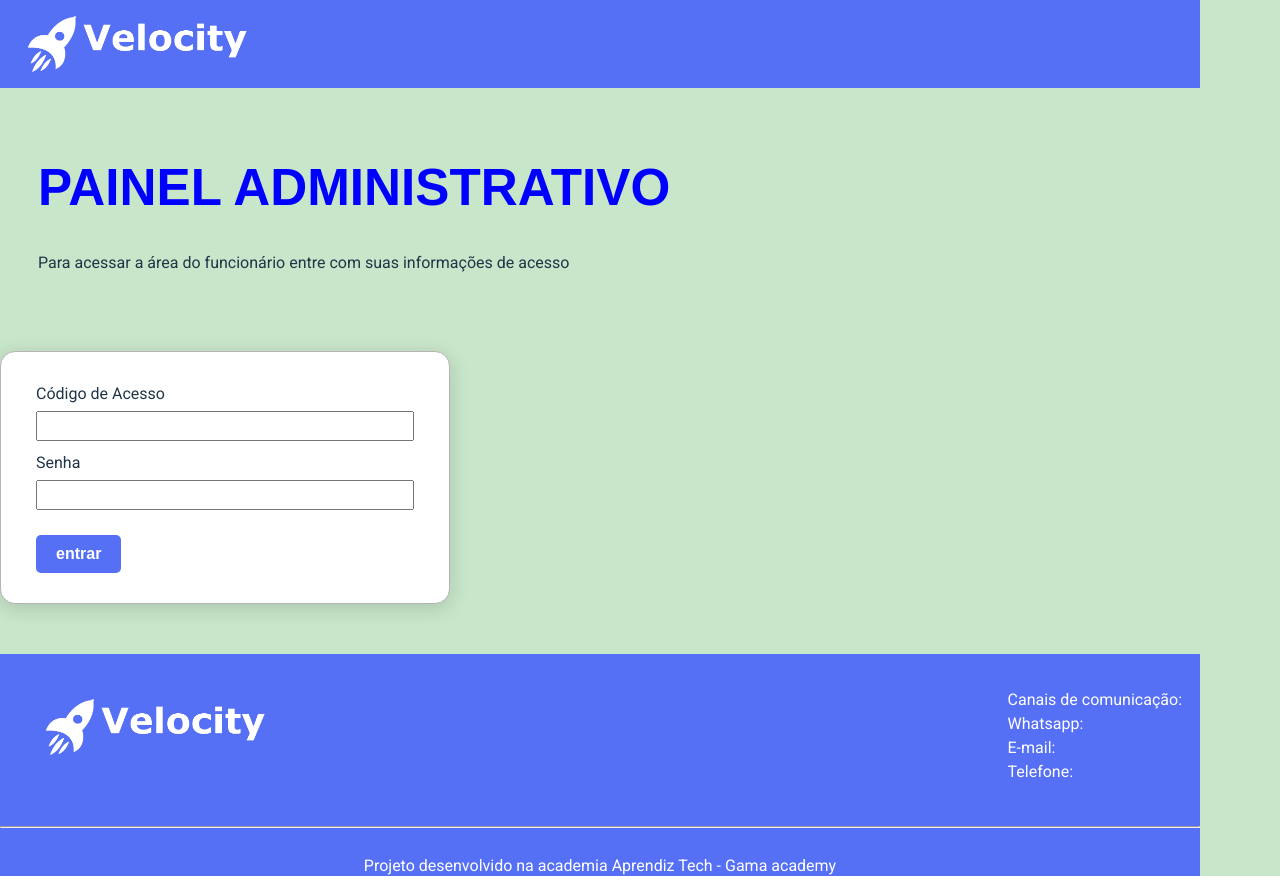
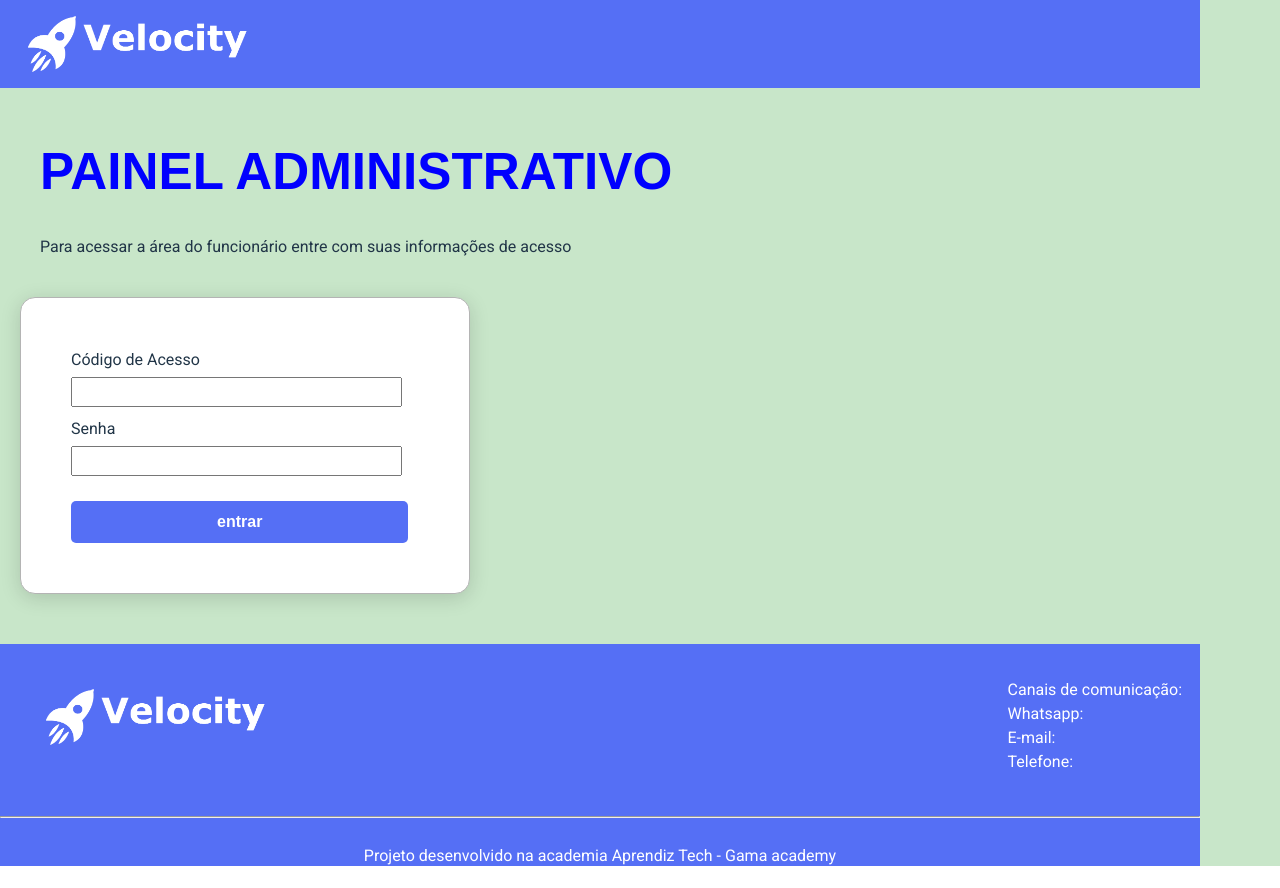
Before and after one commit to hitchhikerp/projeto-integrador-equipe-4-pt2, a React (Vite) app: page / in a window 1280 px wide. Built offline with nearby package versions, Linux system fonts and the light colour scheme; the HTML template or start-up script is replaced by a standard one.

Commit message:
estilizando e arrumando o codigo de estilo

```diff
--- a/package.json
+++ b/package.json
@@ -10,6 +10,7 @@
     "preview": "vite preview"
   },
   "dependencies": {
+    "highcharts-react-official": "^3.2.0",
     "normalize.css": "^8.0.1",
     "react": "^18.2.0",
     "react-dom": "^18.2.0",
--- a/src/Componentes/Button/style.ts
+++ b/src/Componentes/Button/style.ts
@@ -2,8 +2,8 @@ import styled from "styled-components";
 
 export const ButtonStyled = styled.button`
   background-color: #556ff5;
-  color: #fff;
-  padding: 10px 20px;
+  color: #ffffff;
+  padding: 12px 146px;
   margin: 15px 0 0;
   border: none;
   border-radius: 5px;
@@ -11,6 +11,8 @@ export const ButtonStyled = styled.button`
   font-weight: 700;
 
   &:hover {
-    background-color: red;
+    transition: 300ms;
+    background-color: #36469A;
+    cursor: pointer;
   }
 `;
--- a/src/Componentes/Button2/style.ts
+++ b/src/Componentes/Button2/style.ts
@@ -1,7 +1,7 @@
 import styled from "styled-components";
 
 export const ButtonStyled = styled.button`
-background-color: white;
+background-color: #ffffff;
 color: #556ff5;
 padding: 8px 18px;
 margin: 15px 0 0;
@@ -9,4 +9,11 @@ border: 2px solid #556ff5;
 border-radius: 10px;
 font-family: "Raleway", sans-serif;
 font-weight: 700;
+
+&:hover {
+    transition: 300ms;
+    color: #202A5C;
+    border-color: #4054B8;
+    background-color: #bdbdbb;
+  }
 `;
--- a/src/Componentes/Formulario/index.tsx
+++ b/src/Componentes/Formulario/index.tsx
@@ -1,5 +1,6 @@
 import Button from "../Button";
 import { Form, Container } from "./style";
+import { Link } from "react-router-dom"
 import { useState, FormEventHandler } from "react";
 
 export default function Formulario() {
@@ -34,8 +35,7 @@ return (
             onChange={(e) => setSenha(e.target.value)}
           />
 
-
-          <Button text="entrar" />
+          <Link to='/painel'><Button text="entrar" /></Link>
         </Form>
       </Container>
     </>
--- a/src/Componentes/Formulario/style.ts
+++ b/src/Componentes/Formulario/style.ts
@@ -3,16 +3,15 @@ import styled from "styled-components";
 export const Form = styled.form`
   width: 450px;
   background-color: #fff;
-  padding: 30px 35px;
-  margin: 50px 0;
+  padding: 50px;
+  margin: 0 0 50px 20px;
   border: 1px solid #b4b4b4;
   border-radius: 15px;
   box-shadow: 0px 4px 20px 0px #00000026;
 
   input {
     height: 30px;
-    border-radius: 5px solid 1px;
-    width: 100%;
+    width: 95%;
     margin-top: 5px;
     margin-bottom: 10px;
   }
--- /dev/null
+++ b/src/Componentes/Grafico/index.tsx
@@ -0,0 +1,19 @@
+import Highcharts from 'highcharts/highstock'
+import HighchartsReact from 'highcharts-react-official'
+
+const options = {
+  title: {
+    text: 'Gráfico'
+  },
+  series: [{
+    data: [11, 2, 43, 14, 5, 61, 100, 3, 55]
+  }]
+}
+
+const Grafico = () => <HighchartsReact
+  highcharts={Highcharts}
+  constructorType={'stockChart'}
+  options={options}
+/>
+
+export default Grafico
--- a/src/Componentes/Titulos/style.ts
+++ b/src/Componentes/Titulos/style.ts
@@ -7,6 +7,6 @@ export const H1Styled = styled.h1`
 `
 
 export const Container = styled.div`
-    margin: 28px;
+    margin: 12px 30px;
     padding: 10px;
 `
--- a/src/pages/Login/index.tsx
+++ b/src/pages/Login/index.tsx
@@ -1,14 +1,14 @@
 import Footer from "../../Componentes/Footer";
 import Header from "../../Componentes/Header";
 import Titulos from "../../Componentes/Titulos";
-import Formualario from "../../Componentes/Formulario";
+import Formulario from "../../Componentes/Formulario";
 
 export default function Login() {
     return (
         <>
         <Header visible={false}/>
         <Titulos descricao='Para acessar a área do funcionário entre com suas informações de acesso'/>
-        <Formualario />
+        <Formulario />
         <Footer />
         </>
     )
--- a/src/pages/Painel/index.tsx
+++ b/src/pages/Painel/index.tsx
@@ -8,7 +8,7 @@ export default function Servicos() {
         <>
         <Header />
         <Titulos  />
-        < Painel />
+        <Painel />
         <Footer />
         </>
     )
--- a/src/pages/Relatorios/index.tsx
+++ b/src/pages/Relatorios/index.tsx
@@ -1,13 +1,18 @@
 import Header from "../../Componentes/Header";
 import Titulos from "../../Componentes/Titulos";
 import Footer from "../../Componentes/Footer";
+import Grafico from "../../Componentes/Grafico";
+import { render } from 'react-dom'
 
 export default function Relatorios() {
     return (
         <>
         <Header />
         <Titulos titulo='Relátorios' descricao="Gerados com as informações atualizada dos pedidos"/>
+        < Grafico />
         <Footer />
         </>
     )
 }
+
+render(<Grafico />, document.getElementById('root'))
--- a/src/pages/Servicos/index.tsx
+++ b/src/pages/Servicos/index.tsx
@@ -7,7 +7,6 @@ export default function Servicos() {
         <>
         <Header />
         <Titulos  />
-
         <Footer />
         </>
     )
```
Also changed, not shown: src/Componentes/Grafico/style.ts (added), 1 other file (tests, documents, lock files or other folders). Lines whose indentation alone changed are shown as unchanged.
